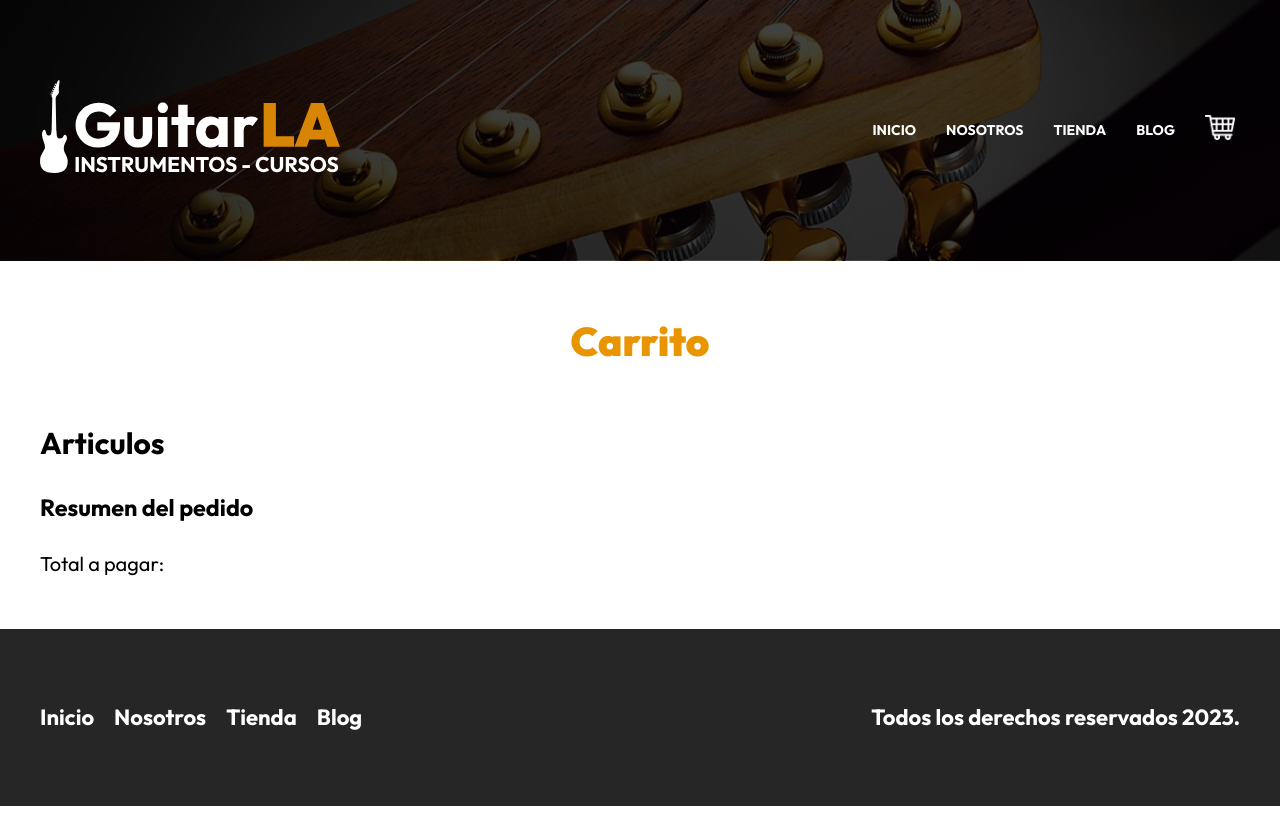
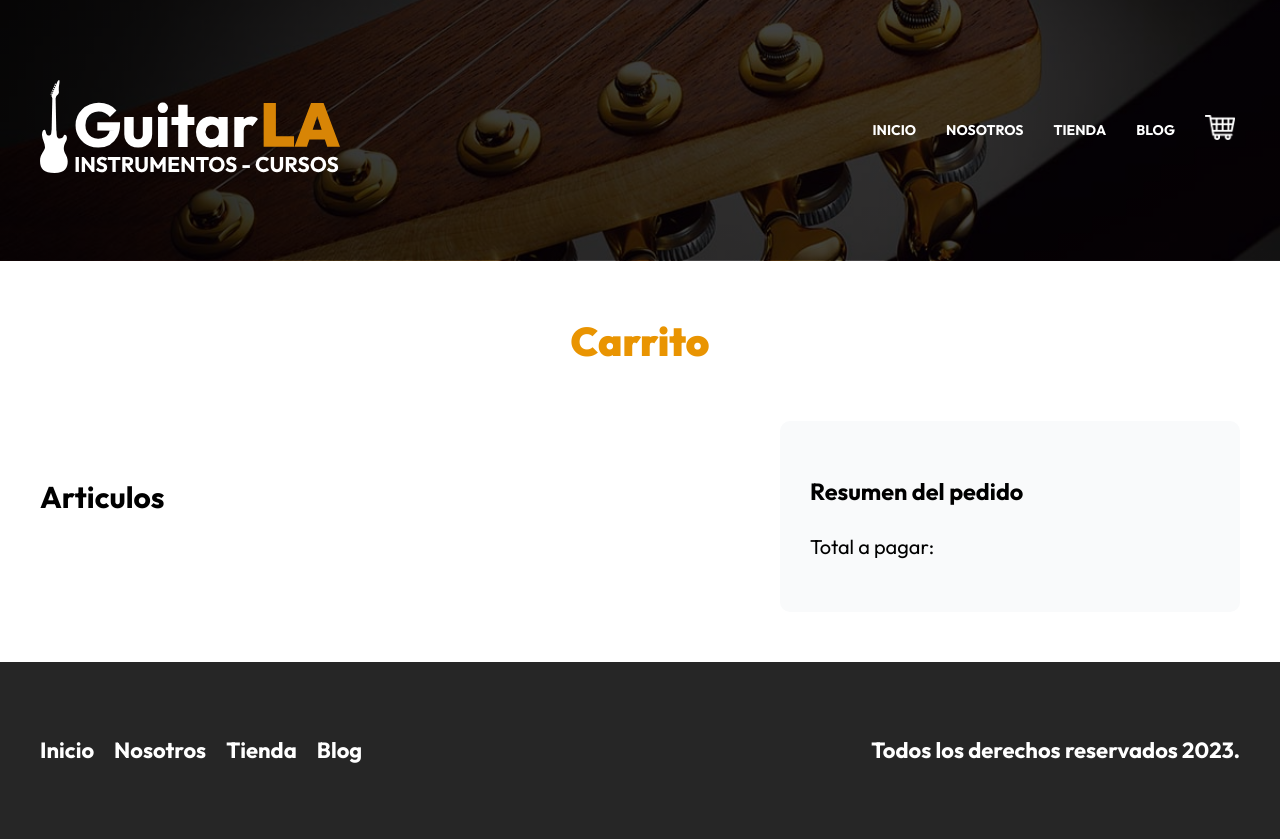
Before and after one commit to luisrlwev/guitarla-next, a Next.js app: page /carrito in a window 1280 px wide. Before the commit the page ends 806 px from the top, so only its background shows below. Built offline with nearby package versions, Linux system fonts and the light colour scheme.

Commit message:
agregamos estilos css al carrito

```diff
--- a/pages/carrito.js
+++ b/pages/carrito.js
@@ -9,11 +9,11 @@
     >
         <main className="contenedor">
             <h1 className="heading">Carrito</h1>
-            <div>
-                <div>
+            <div className={styles.contenido}>
+                <div className={styles.carrito}>
                     <h2>Articulos</h2>
                 </div>
-                <aside>
+                <aside className={styles.resumen}>
                     <h3>Resumen del pedido</h3>
                     <p>Total a pagar: </p>
                 </aside>
--- a/styles/carrito.module.css
+++ b/styles/carrito.module.css
@@ -0,0 +1,21 @@
+.contenido{
+    display: grid;
+    align-items: flex-start;
+    gap: 5rem;
+}
+
+.carrito{
+    padding: 3rem 0;
+}
+
+.resumen{
+    background-color: #f9fafb;
+    padding: 3rem;
+    border-radius: 1rem;
+}
+
+@media (min-width: 768px) {
+    .contenido{
+        grid-template-columns: 3fr 2fr;
+    }
+}
```
